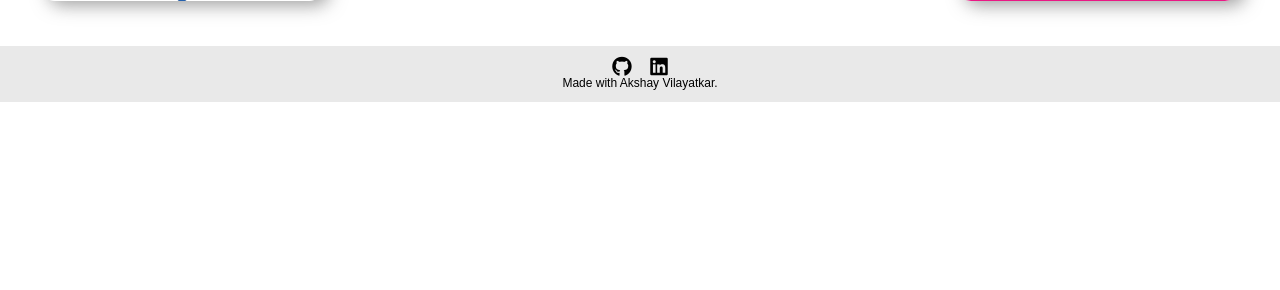
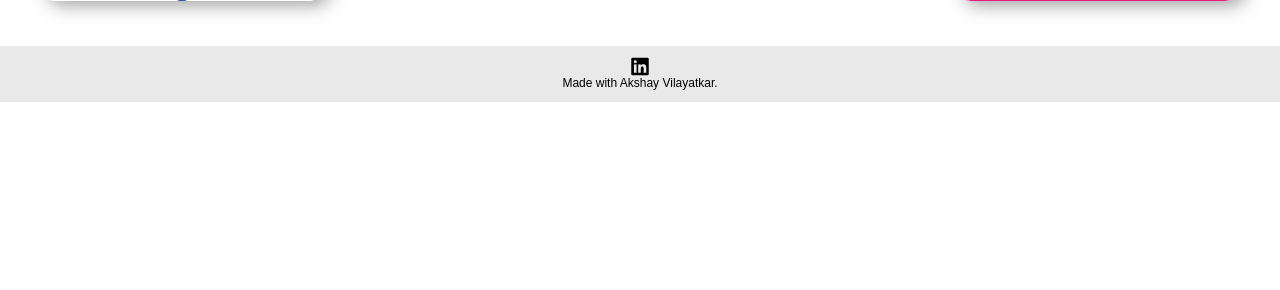
Before and after one commit to arav38/heroko-demo, a Flask app: template templates/result.html in a window 1280 px wide. Shown: the part 510-800 px from the top of the page. Run offline with Flask 2, Linux system fonts and the light colour scheme; the template is opened without the code that fills it, so the values that code supplies are empty; parts of the project's set-up code (start-up, migrations or seed data) failed here and were passed over; some libraries are stand-ins or nearby versions.

Commit message:
Update result.html

```diff
--- a/templates/result.html
+++ b/templates/result.html
@@ -120,8 +120,8 @@
         <!-- Footer -->
        <div class='footer'>
            <div class="contact">
-               <a target="_blank" href="https://github.com/anujvyas/IPL-First-Innings-Score-Prediction-Deployment"><i class="fab fa-github fa-lg contact-icon"></i></a>
-               <a target="_blank" href="https://www.linkedin.com/in/anujkvyas"><i class="fab fa-linkedin fa-lg contact-icon"></i></a>
+
+               <a target="_blank" href="https://www.linkedin.com/in/akshay-vilayatkar-5a5200127/"><i class="fab fa-linkedin fa-lg contact-icon"></i></a>
            </div>
            <p class='footer-description'>Made with Akshay Vilayatkar.</p>
        </div>
```
